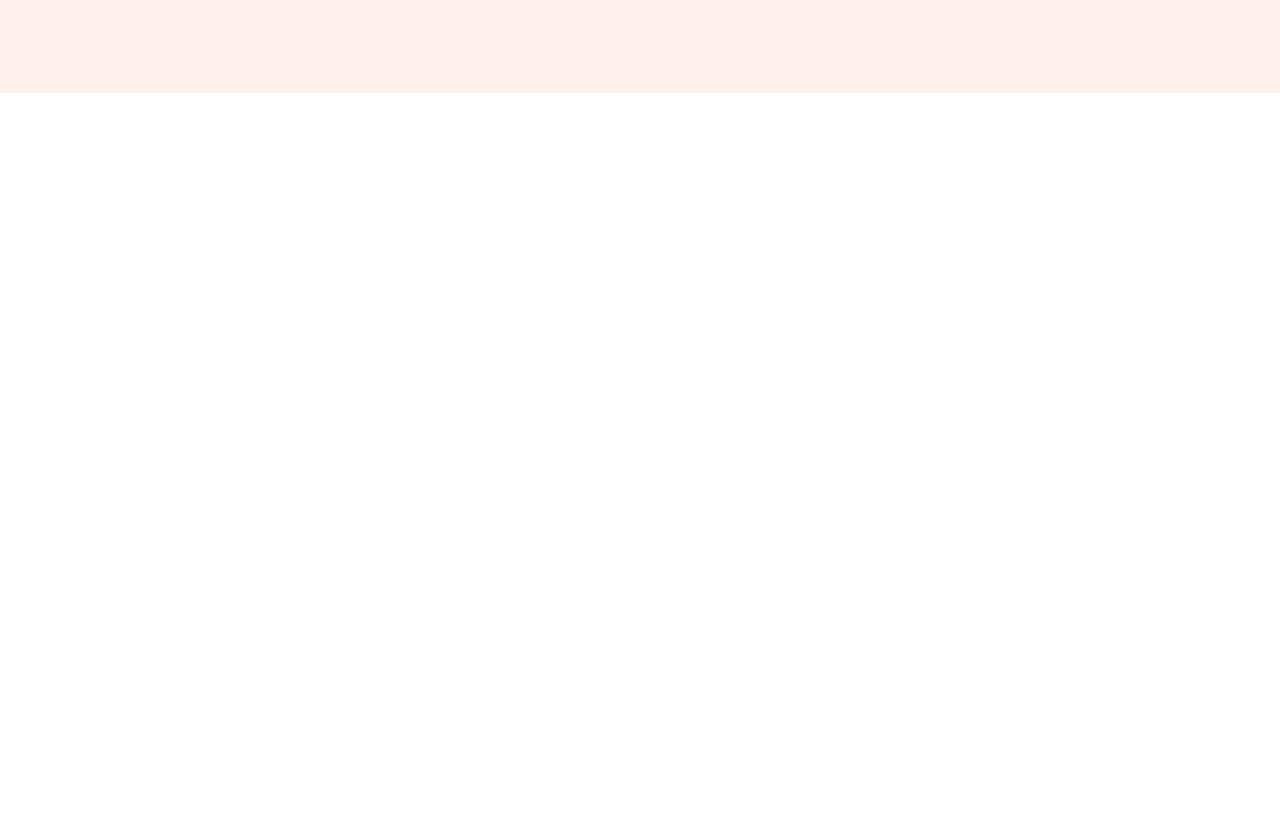
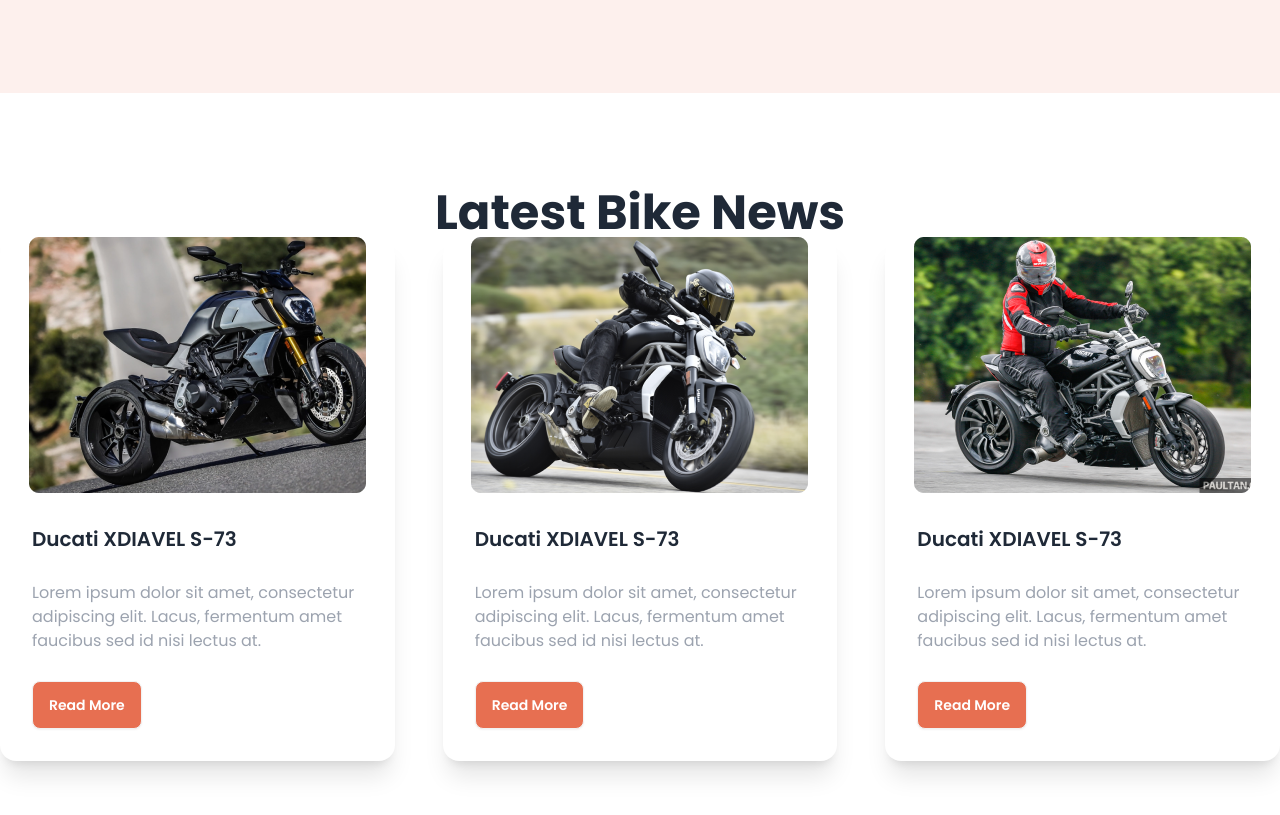
Before and after one commit to EazRumel/Biker-Zone-Project-, a plain HTML site: page index.html in a window 1280 px wide. Shown: the part 525-1340 px from the top of the page. Before the commit the page ends 800 px from the top, so only its background shows below. Drawn offline with nearby package versions, Linux system fonts and the light colour scheme; a web font is replaced by a local one.

Commit message:
updated the latest bike news section

```diff
--- a/index.html
+++ b/index.html
@@ -173,7 +173,66 @@
       <!--featured bike section to be done-->
       <section></section>
       <!--latest news section-->
-      <section></section>
+      <section class="my-24">
+        <h3 class="text-5xl font-bold text-center">Latest Bike News</h3>
+        <!--cards container-->
+        <div class="grid gap-12 grid-cols-1 md:grid-cols-2 lg:grid-cols-3">
+          <!--card 1-->
+          <div class="card bg-base-100 shadow-xl">
+            <figure>
+              <img src="images/others/latest1.png" alt="Shoes" />
+            </figure>
+            <div class="card-body space-y-5">
+              <h2 class="card-title">Ducati XDIAVEL S-73</h2>
+              <p class="text-gray-400">
+                Lorem ipsum dolor sit amet, consectetur adipiscing elit. Lacus,
+                fermentum amet faucibus sed id nisi lectus at.
+              </p>
+              <div class="card-actions">
+                <button class="btn bg-bike-primary text-white">
+                  Read More
+                </button>
+              </div>
+            </div>
+          </div>
+          <!--card 2-->
+          <div class="card bg-base-100 shadow-xl">
+            <figure>
+              <img src="images/others/latest2.png" alt="Shoes" />
+            </figure>
+            <div class="card-body space-y-5">
+              <h2 class="card-title">Ducati XDIAVEL S-73</h2>
+              <p class="text-gray-400">
+                Lorem ipsum dolor sit amet, consectetur adipiscing elit. Lacus,
+                fermentum amet faucibus sed id nisi lectus at.
+              </p>
+              <div class="card-actions">
+                <button class="btn bg-bike-primary text-white">
+                  Read More
+                </button>
+              </div>
+            </div>
+          </div>
+          <!--card 3-->
+          <div class="card bg-base-100 shadow-xl">
+            <figure>
+              <img src="images/others/latest3.png" alt="Shoes" />
+            </figure>
+            <div class="card-body space-y-5">
+              <h2 class="card-title">Ducati XDIAVEL S-73</h2>
+              <p class="text-gray-400">
+                Lorem ipsum dolor sit amet, consectetur adipiscing elit. Lacus,
+                fermentum amet faucibus sed id nisi lectus at.
+              </p>
+              <div class="card-actions">
+                <button class="btn bg-bike-primary text-white">
+                  Read More
+                </button>
+              </div>
+            </div>
+          </div>
+        </div>
+      </section>
     </main>
     <!--footer section-->
     <footer></footer>
```
